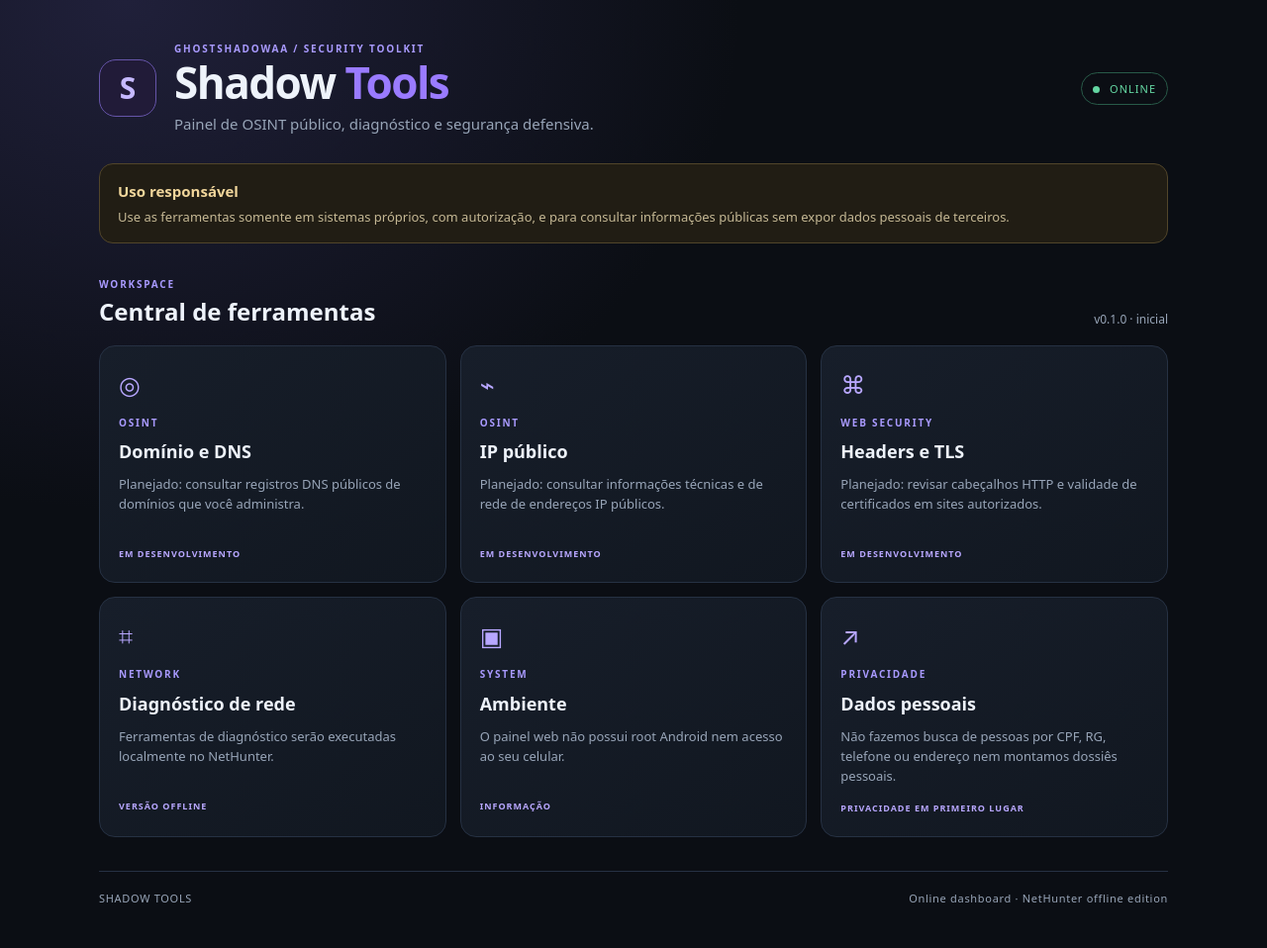
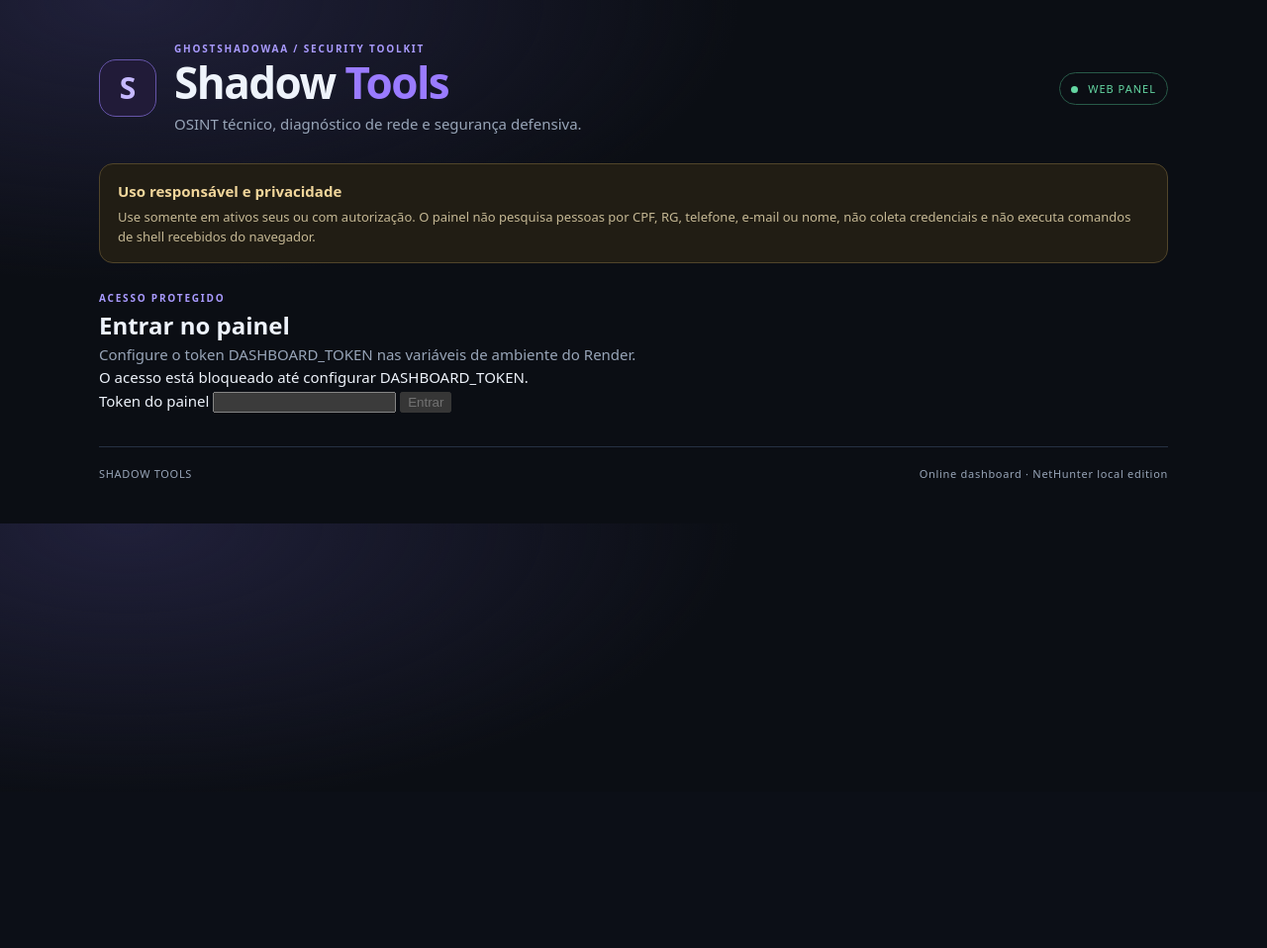
Before and after one commit to ghostshadowaa/TOOLS, a Flask app: page / in a window 1280 px wide. Shown: the whole page at 99% size. After the commit the page ends 700 px from the top, so only its background shows below. Run offline with Flask 3, Linux system fonts and the light colour scheme.

Commit message:
Build interactive Shadow Tools dashboard

```diff
--- a/templates/index.html
+++ b/templates/index.html
@@ -6,69 +6,89 @@
   <meta name="theme-color" content="#10131b">
   <title>Shadow Tools</title>
   <link rel="stylesheet" href="{{ url_for('static', filename='style.css') }}">
+  <script src="{{ url_for('static', filename='app.js') }}" defer></script>
 </head>
 <body>
 <main class="shell">
   <header class="top">
     <div class="brand-mark">S</div>
-      <div>
+    <div class="brand-copy">
       <p class="eyebrow">GHOSTSHADOWAA / SECURITY TOOLKIT</p>
       <h1>Shadow <span>Tools</span></h1>
-        <p class="muted">Painel de OSINT público, diagnóstico e segurança defensiva.</p>
+      <p class="muted">OSINT técnico, diagnóstico de rede e segurança defensiva.</p>
     </div>
-      <div class="status"><i></i> ONLINE</div>
+    <div class="status"><i></i> WEB PANEL</div>
   </header>
 
   <section class="notice">
-      <strong>Uso responsável</strong>
-      <p>Use as ferramentas somente em sistemas próprios, com autorização, e para consultar informações públicas sem expor dados pessoais de terceiros.</p>
+    <strong>Uso responsável e privacidade</strong>
+    <p>Use somente em ativos seus ou com autorização. O painel não pesquisa pessoas por CPF, RG, telefone, e-mail ou nome, não coleta credenciais e não executa comandos de shell recebidos do navegador.</p>
   </section>
 
-    <section class="section-head">
-      <div><p class="eyebrow">WORKSPACE</p><h2>Central de ferramentas</h2></div>
-      <span class="tag">v0.1.0 · inicial</span>
+  {% if not logged_in %}
+  <section class="login panel">
+    <div><p class="eyebrow">ACESSO PROTEGIDO</p><h2>Entrar no painel</h2>
+    <p class="muted">Configure o token DASHBOARD_TOKEN nas variáveis de ambiente do Render.</p></div>
+    {% if login_error %}<p class="error">{{ login_error }}</p>{% endif %}
+    {% if not login_configured %}<p class="warning">O acesso está bloqueado até configurar DASHBOARD_TOKEN.</p>{% endif %}
+    <form method="post" action="/login">
+      <label for="token">Token do painel</label>
+      <input id="token" name="token" type="password" autocomplete="current-password" required>
+      <button type="submit" {% if not login_configured %}disabled{% endif %}>Entrar</button>
+    </form>
   </section>
+  {% else %}
+  <section class="toolbar">
+    <div><span class="live-dot"></span><span>SESSÃO AUTENTICADA</span><span class="tag">v0.2.0</span></div>
+    <form method="post" action="/logout"><button class="ghost" type="submit">Sair</button></form>
+  </section>
+
+  <section class="section-head"><div><p class="eyebrow">WORKSPACE</p><h2>Central de ferramentas</h2></div><span class="tag">Consultas sob demanda</span></section>
 
   <section class="grid">
     <article class="tool-card">
-        <div class="tool-icon">◎</div><div class="card-meta">OSINT</div>
-        <h3>Domínio e DNS</h3>
-        <p>Planejado: consultar registros DNS públicos de domínios que você administra.</p>
-        <span class="state">EM DESENVOLVIMENTO</span>
+      <div class="tool-icon">◎</div><div class="card-meta">OSINT TÉCNICO</div>
+      <h3>DNS Lookup</h3><p>Consulte registros públicos A, AAAA, MX, NS e TXT de um domínio.</p>
+      <form class="tool-form" data-endpoint="/api/dns">
+        <label>Domínio</label><input name="domain" placeholder="example.com" required>
+        <button>Consultar DNS</button>
+      </form><pre class="output" aria-live="polite">Aguardando consulta…</pre>
     </article>
     <article class="tool-card">
-        <div class="tool-icon">⌁</div><div class="card-meta">OSINT</div>
-        <h3>IP público</h3>
-        <p>Planejado: consultar informações técnicas e de rede de endereços IP públicos.</p>
-        <span class="state">EM DESENVOLVIMENTO</span>
+      <div class="tool-icon">⌁</div><div class="card-meta">OSINT TÉCNICO</div>
+      <h3>IP Inspector</h3><p>Classifique um IP, verifique se é público e consulte seu DNS reverso quando disponível. Sem geolocalização de pessoas.</p>
+      <form class="tool-form" data-endpoint="/api/ip">
+        <label>Endereço IP</label><input name="ip" placeholder="1.1.1.1" required>
+        <button>Inspecionar IP</button>
+      </form><pre class="output" aria-live="polite">Aguardando consulta…</pre>
     </article>
     <article class="tool-card">
       <div class="tool-icon">⌘</div><div class="card-meta">WEB SECURITY</div>
-        <h3>Headers e TLS</h3>
-        <p>Planejado: revisar cabeçalhos HTTP e validade de certificados em sites autorizados.</p>
-        <span class="state">EM DESENVOLVIMENTO</span>
+      <h3>HTTP / TLS Check</h3><p>Verifique cabeçalhos HTTP e certificado TLS de um domínio público autorizado. Não segue redirecionamentos.</p>
+      <form class="tool-form" data-endpoint="/api/web-check">
+        <label>Domínio autorizado</label><input name="domain" placeholder="seusite.com" required>
+        <button>Verificar site</button>
+      </form><pre class="output" aria-live="polite">Aguardando consulta…</pre>
     </article>
-      <article class="tool-card">
-        <div class="tool-icon">⌗</div><div class="card-meta">NETWORK</div>
-        <h3>Diagnóstico de rede</h3>
-        <p>Ferramentas de diagnóstico serão executadas localmente no NetHunter.</p>
-        <span class="state">VERSÃO OFFLINE</span>
+    <article class="tool-card info-card">
+      <div class="tool-icon">⌗</div><div class="card-meta">NETWORK / OFFLINE</div>
+      <h3>NetHunter Toolkit</h3><p>Nmap, Metasploit, SQLMap e demais ferramentas instaladas no Kali devem ser executadas localmente no NetHunter.</p>
+      <span class="state">MÓDULO OFFLINE</span>
     </article>
-      <article class="tool-card">
+    <article class="tool-card info-card">
       <div class="tool-icon">▣</div><div class="card-meta">SYSTEM</div>
-        <h3>Ambiente</h3>
-        <p>O painel web não possui root Android nem acesso ao seu celular.</p>
-        <span class="state">INFORMAÇÃO</span>
+      <h3>Ambiente</h3><p>O Render não tem acesso ao Android, armazenamento do celular, Termux ou root. A versão local será independente.</p>
+      <span class="state">ONLINE / OFFLINE SEPARADOS</span>
     </article>
-      <article class="tool-card">
+    <article class="tool-card info-card">
       <div class="tool-icon">↗</div><div class="card-meta">PRIVACIDADE</div>
-        <h3>Dados pessoais</h3>
-        <p>Não fazemos busca de pessoas por CPF, RG, telefone ou endereço nem montamos dossiês pessoais.</p>
+      <h3>Dados pessoais</h3><p>Sem dossiês por CPF, RG, telefone, nome ou e-mail. Verificações de e-mail serão limitadas a domínios e configurações técnicas, sem confirmar contas.</p>
       <span class="state">PRIVACIDADE EM PRIMEIRO LUGAR</span>
     </article>
   </section>
-
-    <footer><span>SHADOW TOOLS</span><span>Online dashboard · NetHunter offline edition</span></footer>
+  <section class="results-help"><strong>Sobre os resultados</strong><p>Consultas DNS usam o resolvedor configurado no servidor. A verificação web conecta somente a endereços IP públicos e não segue redirecionamentos. As entradas não são gravadas em histórico nesta versão.</p></section>
+  {% endif %}
+  <footer><span>SHADOW TOOLS</span><span>Online dashboard · NetHunter local edition</span></footer>
 </main>
 </body>
 </html>
```
Lines whose indentation alone changed are shown as unchanged.
